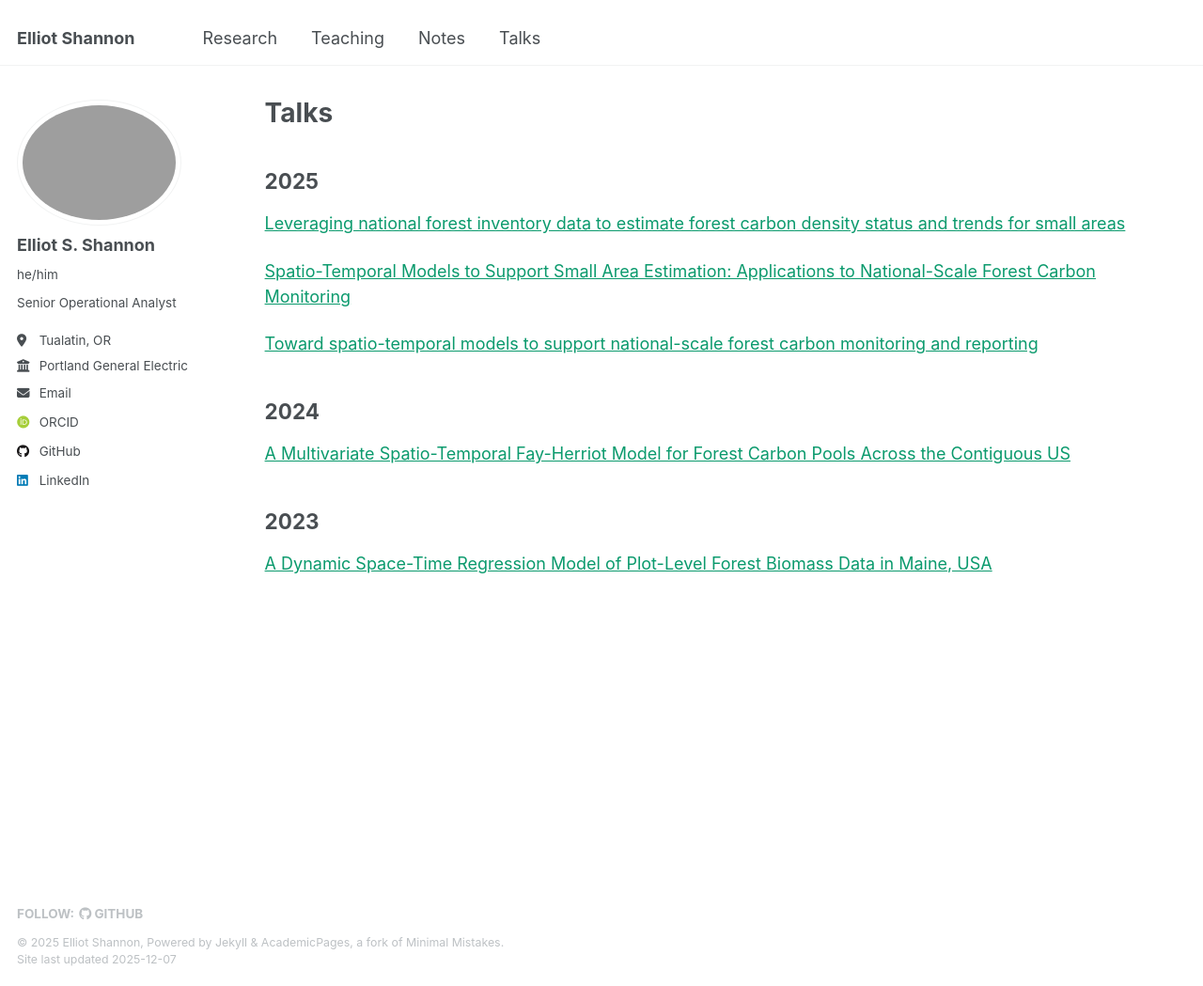
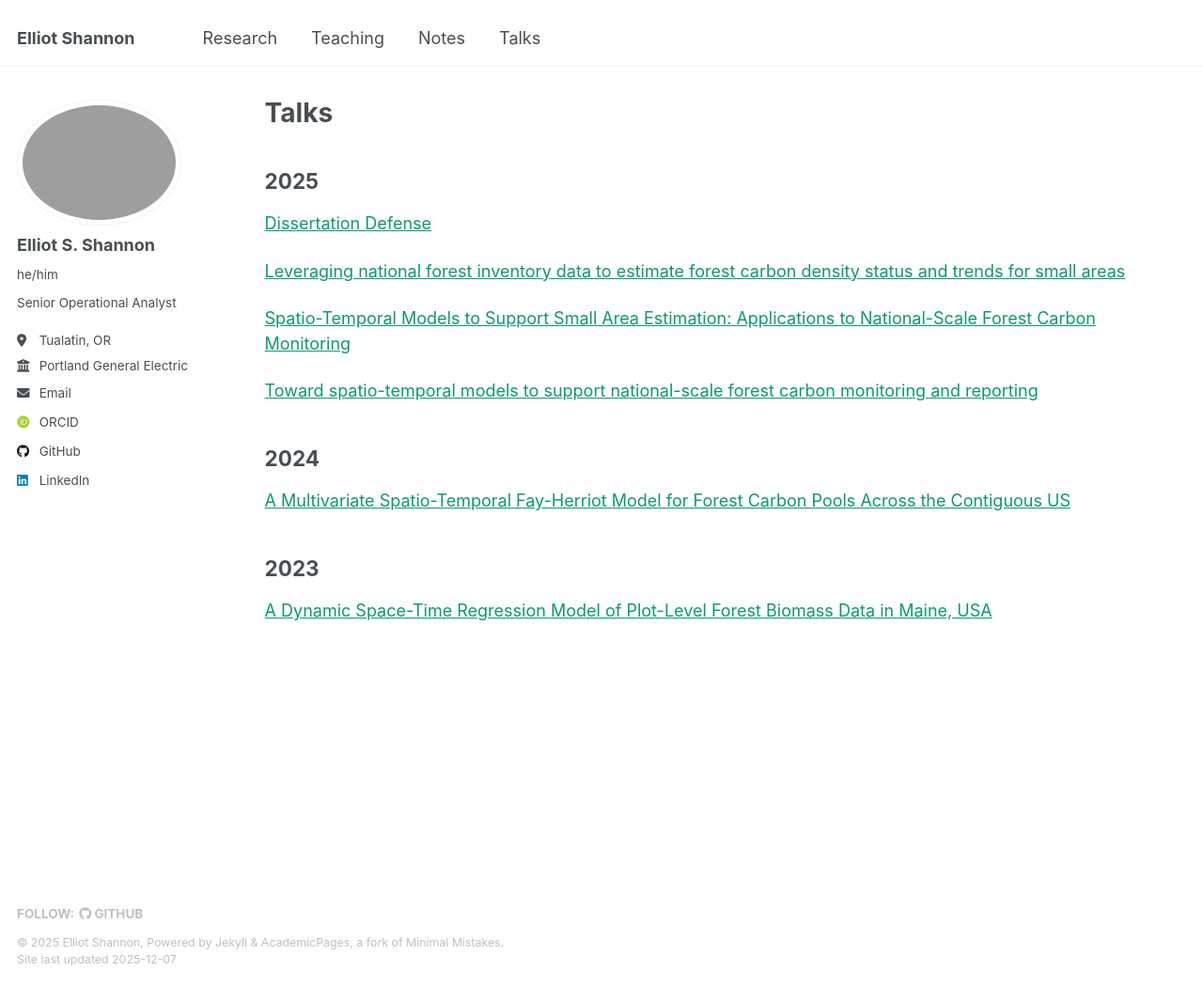
Before and after one commit to elliotshannon/elliotshannon.github.io, a Jekyll site: the page built from _pages/talks.md, in a window 1280 px wide and 1049 px high. Shown: the whole window at 94% size. Built offline with Jekyll 4.4.1, drawn with Linux system fonts in a browser that asks for light colours; some web fonts are replaced.

Commit message:
added dissertation slides to talks page

```diff
--- a/_pages/talks.md
+++ b/_pages/talks.md
@@ -8,6 +8,8 @@ author_profile: true
 {% include base_path %}
 
 ## 2025
+
+[Dissertation Defense](http://elliotshannon.github.io/files/Shannon_Dissertation_Slides.pdf)
 
 [Leveraging national forest inventory data to estimate forest carbon density status and trends for small areas](http://elliotshannon.github.io/files/WNAR_2025.pdf)
 
```
Also changed, not shown: 1 other file.
